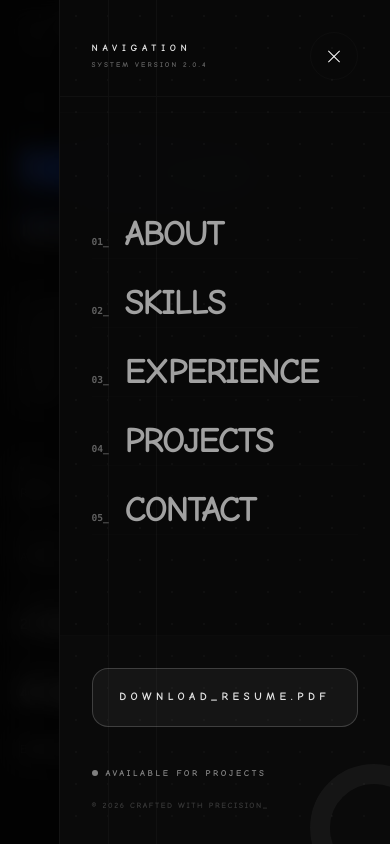
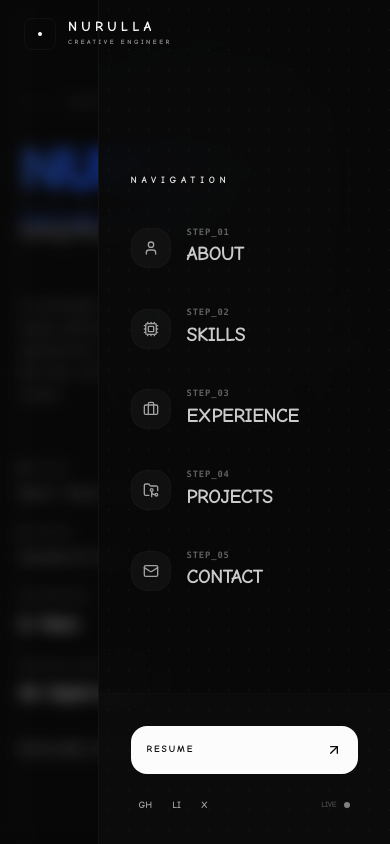
Before and after one commit to nurulla-hasan/portfolio, a Next.js app: page / in a window 390 px wide. Both pictures are taken after a click on the button 348 px from the left and 30 px from the top of the page. Shown: the top 844 px of the page. Built offline with nearby package versions, Linux system fonts and the light colour scheme.

Commit message:
feat: implement responsive animated navbar with mobile menu support

```diff
--- a/src/components/home/navbar.tsx
+++ b/src/components/home/navbar.tsx
@@ -1,9 +1,9 @@
-/* eslint-disable @typescript-eslint/no-explicit-any */
+
 "use client";
 
 import { useState, useEffect } from "react";
 import Link from "next/link";
-import { User, Cpu, Briefcase, FolderGit2, Mail } from "lucide-react";
+import { User, Cpu, Briefcase, FolderGit2, Mail, ArrowUpRight } from "lucide-react";
 import { motion, AnimatePresence } from "framer-motion";
 import { cn } from "@/lib/utils";
 
@@ -60,231 +60,141 @@ export default function Navbar() {
           mass: 1.2
         }}
         className={cn(
-          "fixed left-0 right-0 mx-auto z-100 transition-colors duration-700 overflow-hidden",
+          "fixed left-0 right-0 mx-auto transition-colors duration-700 overflow-hidden",
+          isMenuOpen ? "z-200" : "z-100",
           isScrolled
             ? "bg-background/60 border-border/50 shadow-2xl backdrop-blur-2xl"
             : "bg-transparent border-transparent shadow-none"
         )}
       >
-        <div className="max-w-7xl mx-auto flex items-center justify-between overflow-hidden">
-
-          {/* Abstract Minimal Logo */}
+        <div className="max-w-7xl mx-auto flex items-center justify-between">
           <Link
             href="#home"
-            onClick={(e) => {
-              if ((window as any).lenis) {
-                e.preventDefault();
-                (window as any).lenis.scrollTo("#home", {
-                  duration: 2.5,
-                });
-              }
-              setIsMenuOpen(false);
-            }}
+            onClick={() => setIsMenuOpen(false)}
             className="group flex items-center gap-3 md:gap-5"
           >
             <div className="relative w-8 h-8 md:w-10 md:h-10 flex items-center justify-center">
-              {/* Architectural Crosshairs */}
-              <div className="absolute top-0 left-1/2 -translate-x-1/2 w-px h-1 bg-muted-foreground/40 group-hover:h-2 group-hover:bg-primary transition-all duration-500" />
-              <div className="absolute bottom-0 left-1/2 -translate-x-1/2 w-px h-1 bg-muted-foreground/40 group-hover:h-2 group-hover:bg-primary transition-all duration-500" />
-              <div className="absolute left-0 top-1/2 -translate-y-1/2 h-px w-1 bg-muted-foreground/40 group-hover:w-2 group-hover:bg-primary transition-all duration-500" />
-              <div className="absolute right-0 top-1/2 -translate-y-1/2 h-px w-1 bg-muted-foreground/40 group-hover:w-2 group-hover:bg-primary transition-all duration-500" />
-
-              {/* Rotating Frames */}
-              <div className="absolute inset-1.5 md:inset-2 border border-border/40 rounded-md group-hover:border-primary/50 transition-all duration-500 group-hover:rotate-90 group-hover:scale-110" />
-              <div className="absolute inset-1.5 md:inset-2 border border-border/20 rounded-md rotate-45 group-hover:border-sidebar-primary/50 transition-all duration-700 delay-100 group-hover:rotate-135" />
-
-              {/* Kinetic Core */}
-              <div className="relative w-1 h-1 md:w-1.5 md:h-1.5 bg-foreground rounded-full group-hover:bg-primary transition-all duration-500">
-                 <div className="absolute inset-0 bg-primary rounded-full animate-ping opacity-0 group-hover:opacity-100" />
-                 <div className="absolute -inset-1 border border-primary/20 rounded-full scale-0 group-hover:scale-100 transition-transform duration-500" />
-              </div>
+              <div className="absolute inset-0 border border-border/40 rounded-md group-hover:border-primary/50 transition-all duration-500 group-hover:rotate-90 group-hover:scale-110" />
+              <div className="relative w-1 h-1 md:w-1.5 md:h-1.5 bg-foreground rounded-full group-hover:bg-primary transition-all duration-500" />
             </div>
             <div className="flex flex-col">
-              <span className="text-sm md:text-base font-black tracking-[0.3em] md:tracking-[0.4em] uppercase text-foreground group-hover:text-primary transition-colors duration-500 leading-none">
-                Nurulla
-              </span>
-              <span className="text-[0.4rem] md:text-[0.45rem] font-bold tracking-[0.4em] md:tracking-[0.5em] uppercase text-muted-foreground group-hover:text-foreground transition-colors duration-500 mt-1">
-                Creative Engineer
-              </span>
+              <span className="text-sm md:text-base font-black tracking-[0.3em] uppercase leading-none">Nurulla</span>
+              <span className="text-[0.4rem] font-bold tracking-[0.4em] uppercase text-muted-foreground mt-1">Creative Engineer</span>
             </div>
           </Link>
 
-          {/* Minimal Nav */}
-          <nav className="hidden md:flex items-center gap-12">
-            <div className="flex items-center gap-10 border-r border-border/40 pr-12">
+          {/* Desktop Nav */}
+          <nav className="hidden md:flex items-center gap-10">
             {NAV_LINKS.map((link) => (
               <Link
                 key={link.label}
                 href={link.href}
-                  onClick={(e) => {
-                    if ((window as any).lenis) {
-                      e.preventDefault();
-                      (window as any).lenis.scrollTo(link.href, {
-                        duration: 2.5, // Even slower and more elegant
-                      });
-                    }
-                  }}
-                  className="group relative py-2 overflow-hidden"
+                className="group relative py-2 text-[0.7rem] font-medium tracking-[0.2em] text-muted-foreground uppercase transition-all duration-500 hover:text-foreground"
               >
-                  <span className="text-[0.7rem] font-medium tracking-[0.2em] text-muted-foreground uppercase transition-all duration-500 group-hover:text-foreground group-hover:-translate-y-0.5 block">
                 {link.label}
-                  </span>
-                  {/* Neon Indicator */}
-                  <div className="absolute bottom-0 left-0 w-full h-px bg-linear-to-r from-primary to-sidebar-primary translate-x-[-105%] group-hover:translate-x-0 transition-transform duration-500 ease-out" />
+                <div className="absolute bottom-0 left-0 w-full h-px bg-primary scale-x-0 group-hover:scale-x-100 transition-transform duration-500 origin-left" />
               </Link>
             ))}
-            </div>
-
-            <a
-              href="/resume"
-              className="relative group px-6 py-1 overflow-hidden border border-border/60 hover:border-primary/50 transition-all duration-700 glass-card rounded-full"
-            >
-              <div className="absolute inset-0 bg-linear-to-r from-destructive/10 via-primary/10 to-sidebar-primary/10 opacity-0 group-hover:opacity-100 transition-opacity duration-700 animate-shimmer scale-150" />
-              <span className="relative z-10 text-[0.65rem] font-bold tracking-[0.25em] text-foreground/80 group-hover:text-primary uppercase transition-colors duration-500">
+            <a href="/resume" className="px-5 py-1.5 rounded-full border bg-primary text-primary-foreground text-[0.65rem] font-bold tracking-[0.2em] uppercase hover:bg-transparent hover:text-primary transition-all duration-500 shadow-lg shadow-primary/20 hover:shadow-none">
               Resume
-              </span>
-              <div className="absolute inset-0 border border-transparent group-hover:border-primary/30 transition-all duration-500" />
-              <div className="absolute inset-0 bg-linear-to-r from-transparent via-primary/20 to-transparent -translate-x-full group-hover:translate-x-full transition-transform duration-1000" />
             </a>
           </nav>
 
           {/* Mobile Menu Toggle */}
           <button
             onClick={() => setIsMenuOpen(!isMenuOpen)}
-            className="md:hidden group relative z-110 flex flex-col items-end gap-1 p-2 transition-all duration-300 active:scale-95"
+            className="md:hidden relative z-210 w-10 h-10 flex flex-col items-center justify-center gap-1.5"
           >
-            <span className={`h-px bg-foreground transition-all duration-300 ${isMenuOpen ? "w-5 rotate-45 translate-y-1.5 bg-primary" : "w-5"}`}></span>
-            <span className={`w-3 h-px bg-muted-foreground transition-all duration-300 ${isMenuOpen ? "opacity-0" : "opacity-100"}`}></span>
-            <span className={`h-px bg-foreground transition-all duration-300 ${isMenuOpen ? "w-5 -rotate-45 -translate-y-0.5 bg-primary" : "w-2 group-hover:w-5"}`}></span>
+            <motion.span
+              animate={isMenuOpen ? { rotate: 45, y: 7.5 } : { rotate: 0, y: 0 }}
+              className="w-6 h-[1.5px] bg-foreground transition-colors"
+              style={{ backgroundColor: isMenuOpen ? 'hsl(var(--primary))' : 'currentColor' }}
+            />
+            <motion.span
+              animate={isMenuOpen ? { opacity: 0, x: 10 } : { opacity: 1, x: 0 }}
+              className="w-4 h-[1.5px] bg-foreground ml-auto"
+            />
+            <motion.span
+              animate={isMenuOpen ? { rotate: -45, y: -7.5 } : { rotate: 0, y: 0 }}
+              className="w-6 h-[1.5px] bg-foreground transition-colors"
+              style={{ backgroundColor: isMenuOpen ? 'hsl(var(--primary))' : 'currentColor' }}
+            />
           </button>
         </div>
       </motion.header>
 
-      {/* Mobile Menu Overlay */}
+      {/* Mobile Menu - Liquid Sidebar */}
       <AnimatePresence>
         {isMenuOpen && (
+          <div className="fixed inset-0 z-150 md:hidden">
+            {/* Backdrop */}
             <motion.div
               initial={{ opacity: 0 }}
               animate={{ opacity: 1 }}
               exit={{ opacity: 0 }}
-            transition={{ duration: 0.4 }}
-            className="fixed inset-0 z-120 md:hidden"
-          >
-            {/* Backdrop with extreme blur */}
-            <motion.div
-              initial={{ backdropFilter: "blur(0px)", backgroundColor: "rgba(0,0,0,0)" }}
-              animate={{ backdropFilter: "blur(12px)", backgroundColor: "rgba(0,0,0,0.6)" }}
-              exit={{ backdropFilter: "blur(0px)", backgroundColor: "rgba(0,0,0,0)" }}
-              className="absolute inset-0"
               onClick={() => setIsMenuOpen(false)}
+              className="absolute inset-0 bg-background/20 backdrop-blur-sm"
             />
 
-            {/* Slide-in Panel */}
+            {/* Sidebar */}
             <motion.div
-              initial={{ x: "100%" }}
-              animate={{ x: 0 }}
-              exit={{ x: "100%" }}
-              transition={{ type: "spring", damping: 30, stiffness: 180, mass: 0.8 }}
-              className="absolute right-0 top-0 h-full w-[85%] sm:w-112.5 bg-background/95 backdrop-blur-xl border-l border-border/50 shadow-[-30px_0_80px_rgba(0,0,0,0.4)] flex flex-col overflow-hidden"
+              initial={{ x: "100%", opacity: 0 }}
+              animate={{ x: 0, opacity: 1 }}
+              exit={{ x: "100%", opacity: 0 }}
+              transition={{ type: "spring", damping: 25, stiffness: 150 }}
+              className="absolute right-0 top-0 h-full w-[75%] max-w-[320px] bg-background/90 backdrop-blur-3xl border-l border-border/40 shadow-[-20px_0_50px_rgba(0,0,0,0.1)] flex flex-col"
             >
-              {/* Architectural Pattern Background */}
-              <div className="absolute inset-0 opacity-[0.03] pointer-events-none">
-                <div className="absolute h-full w-px left-12 bg-foreground" />
-                <div className="absolute h-full w-px left-24 bg-foreground" />
-                <div className="absolute w-full h-px top-24 bg-foreground" />
-                <div className="absolute inset-0" style={{ backgroundImage: 'radial-gradient(circle, var(--foreground) 1px, transparent 1px)', backgroundSize: '32px 32px' }} />
-              </div>
+              <div className="absolute inset-0 opacity-[0.03] pointer-events-none" style={{ backgroundImage: `radial-gradient(var(--foreground) 1px, transparent 1px)`, backgroundSize: '20px 20px' }} />
 
-              {/* Panel Header */}
-              <div className="relative z-10 flex items-center justify-between p-8 md:p-10 border-b border-border/10">
-                <div className="flex flex-col">
-                  <span className="text-[0.6rem] font-black tracking-[0.5em] uppercase text-primary mb-1">Navigation</span>
-                  <span className="text-[0.45rem] font-bold tracking-[0.3em] uppercase text-muted-foreground/60">System Version 2.0.4</span>
-                </div>
-                <button
-                  onClick={() => setIsMenuOpen(false)}
-                  className="group relative w-12 h-12 flex items-center justify-center rounded-full border border-border/20 hover:border-primary/50 transition-all duration-500 overflow-hidden"
-                >
-                  <div className="absolute inset-0 bg-primary/5 translate-y-full group-hover:translate-y-0 transition-transform duration-500" />
-                  <div className="relative w-4 h-4 text-foreground group-hover:text-primary transition-colors">
-                    <span className="absolute top-1/2 left-0 w-full h-px bg-current rotate-45"></span>
-                    <span className="absolute top-1/2 left-0 w-full h-px bg-current -rotate-45"></span>
-                  </div>
-                </button>
-              </div>
-
-              {/* Menu Links */}
-              <nav className="relative z-10 flex-1 flex flex-col justify-center p-8 md:p-12 gap-6">
+              <div className="relative z-10 flex-1 flex flex-col justify-center px-8 gap-6 pt-20">
+                <span className="text-[0.6rem] font-bold tracking-[0.5em] uppercase text-primary mb-2">Navigation</span>
                 {NAV_LINKS.map((link, i) => (
                   <motion.div
                     key={link.label}
-                    initial={{ x: 50, opacity: 0 }}
+                    initial={{ x: 20, opacity: 0 }}
                     animate={{ x: 0, opacity: 1 }}
-                    transition={{ delay: 0.1 + i * 0.08, duration: 0.6, ease: [0.16, 1, 0.3, 1] }}
+                    transition={{ delay: i * 0.1 }}
                   >
                     <Link
                       href={link.href}
-                      onClick={(e) => {
-                        if ((window as any).lenis) {
-                          e.preventDefault();
-                          (window as any).lenis.scrollTo(link.href, { duration: 2 });
-                        }
-                        setIsMenuOpen(false);
-                      }}
-                      className="group flex flex-col"
+                      onClick={() => setIsMenuOpen(false)}
+                      className="group flex items-center gap-4 py-2"
                     >
-                      <div className="flex items-baseline gap-4">
-                         <span className="text-[0.6rem] font-mono font-bold text-primary/40 group-hover:text-primary transition-colors duration-500">
-                           0{i+1}_
-                         </span>
-                         <div className="flex items-center gap-6 overflow-hidden">
-                           <span className="text-4xl md:text-5xl font-black tracking-tighter uppercase text-muted-foreground group-hover:text-foreground transition-all duration-500 inline-block group-hover:translate-x-1">
-                             {link.label}
-                           </span>
-                           <div className="h-px w-0 bg-primary group-hover:w-20 transition-all duration-700 ease-[cubic-bezier(0.16,1,0.3,1)]" />
+                      <div className="w-10 h-10 rounded-2xl bg-muted/30 border border-border/20 flex items-center justify-center group-hover:bg-primary/10 group-hover:border-primary/30 transition-all duration-500">
+                        <link.icon className="w-4 h-4 text-muted-foreground group-hover:text-primary transition-colors" />
                       </div>
-                      </div>
-                      <div className="mt-1 h-px w-full bg-border/10 overflow-hidden">
-                        <div className="h-full w-full bg-linear-to-r from-primary/20 via-primary to-transparent -translate-x-full group-hover:translate-x-0 transition-transform duration-700" />
+                      <div className="flex flex-col">
+                        <span className="text-[0.55rem] font-mono font-bold text-primary/40 uppercase tracking-widest leading-none mb-1">Step_0{i+1}</span>
+                        <span className="text-xl font-bold tracking-tight uppercase text-foreground/80 group-hover:text-primary transition-colors">{link.label}</span>
                       </div>
                     </Link>
                   </motion.div>
                 ))}
-              </nav>
+              </div>
 
-              {/* Panel Footer */}
-              <div className="relative z-10 p-8 md:p-12 border-t border-border/10 bg-muted/5">
-                <motion.div
-                  initial={{ y: 20, opacity: 0 }}
-                  animate={{ y: 0, opacity: 1 }}
-                  transition={{ delay: 0.5 }}
-                >
-                  <a
-                    href="/resume"
-                    className="relative group flex items-center justify-center w-full py-5 rounded-2xl border border-primary/20 bg-primary/5 overflow-hidden transition-all duration-500"
-                  >
-                    <div className="absolute inset-0 bg-linear-to-r from-primary/10 via-primary/20 to-primary/10 -translate-x-full group-hover:translate-x-full transition-transform duration-1000" />
-                    <span className="relative z-10 text-[0.7rem] font-black tracking-[0.4em] uppercase text-primary group-hover:text-foreground transition-colors">
-                      Download_Resume.PDF
-                    </span>
+              {/* Bottom Info Section */}
+              <div className="relative z-10 p-8 border-t border-border/10 bg-muted/10">
+                <div className="flex flex-col gap-6">
+                  <a href="/resume" className="flex items-center justify-between p-4 rounded-2xl bg-foreground text-background transition-all hover:scale-[1.02] active:scale-95">
+                    <span className="text-[0.6rem] font-black uppercase tracking-[0.2em]">Resume</span>
+                    <ArrowUpRight className="w-4 h-4" />
                   </a>
 
-                  <div className="mt-10 flex flex-col gap-3">
-                    <div className="flex items-center gap-2 mb-2">
+                  <div className="flex justify-between items-center px-2">
+                    <div className="flex gap-5">
+                      <span className="text-[0.6rem] font-bold text-muted-foreground hover:text-primary transition-colors cursor-pointer">GH</span>
+                      <span className="text-[0.6rem] font-bold text-muted-foreground hover:text-primary transition-colors cursor-pointer">LI</span>
+                      <span className="text-[0.6rem] font-bold text-muted-foreground hover:text-primary transition-colors cursor-pointer">X</span>
+                    </div>
+                    <div className="flex items-center gap-2">
+                       <span className="text-[0.5rem] font-bold text-muted-foreground/40 uppercase tracking-tighter">Live</span>
                        <div className="w-1.5 h-1.5 rounded-full bg-primary animate-pulse" />
-                       <span className="text-[0.55rem] font-black tracking-[0.3em] uppercase text-muted-foreground/80">Available for projects</span>
                     </div>
-                     <span className="text-[0.5rem] font-bold tracking-[0.2em] text-muted-foreground/30 uppercase">© 2026 Crafted with precision_</span>
+                  </div>
+                </div>
               </div>
             </motion.div>
           </div>
-
-              {/* Architectural accent */}
-              <div className="absolute bottom-0 right-0 w-32 h-32 opacity-[0.05] pointer-events-none translate-x-12 translate-y-12">
-                 <div className="absolute inset-0 border-20 border-primary rounded-full" />
-              </div>
-            </motion.div>
-          </motion.div>
         )}
       </AnimatePresence>
 
@@ -293,14 +203,6 @@ export default function Navbar() {
           backdrop-filter: blur(15px);
           background: var(--border);
         }
-        @keyframes shimmer-slow {
-          0% { background-position: -200% 0; }
-          100% { background-position: 200% 0; }
-        }
-        .animate-shimmer {
-          background-size: 300% 100%;
-          animation: shimmer-slow 15s linear infinite;
-        }
       `}</style>
     </>
   );
```
Lines whose indentation alone changed are shown as unchanged.
